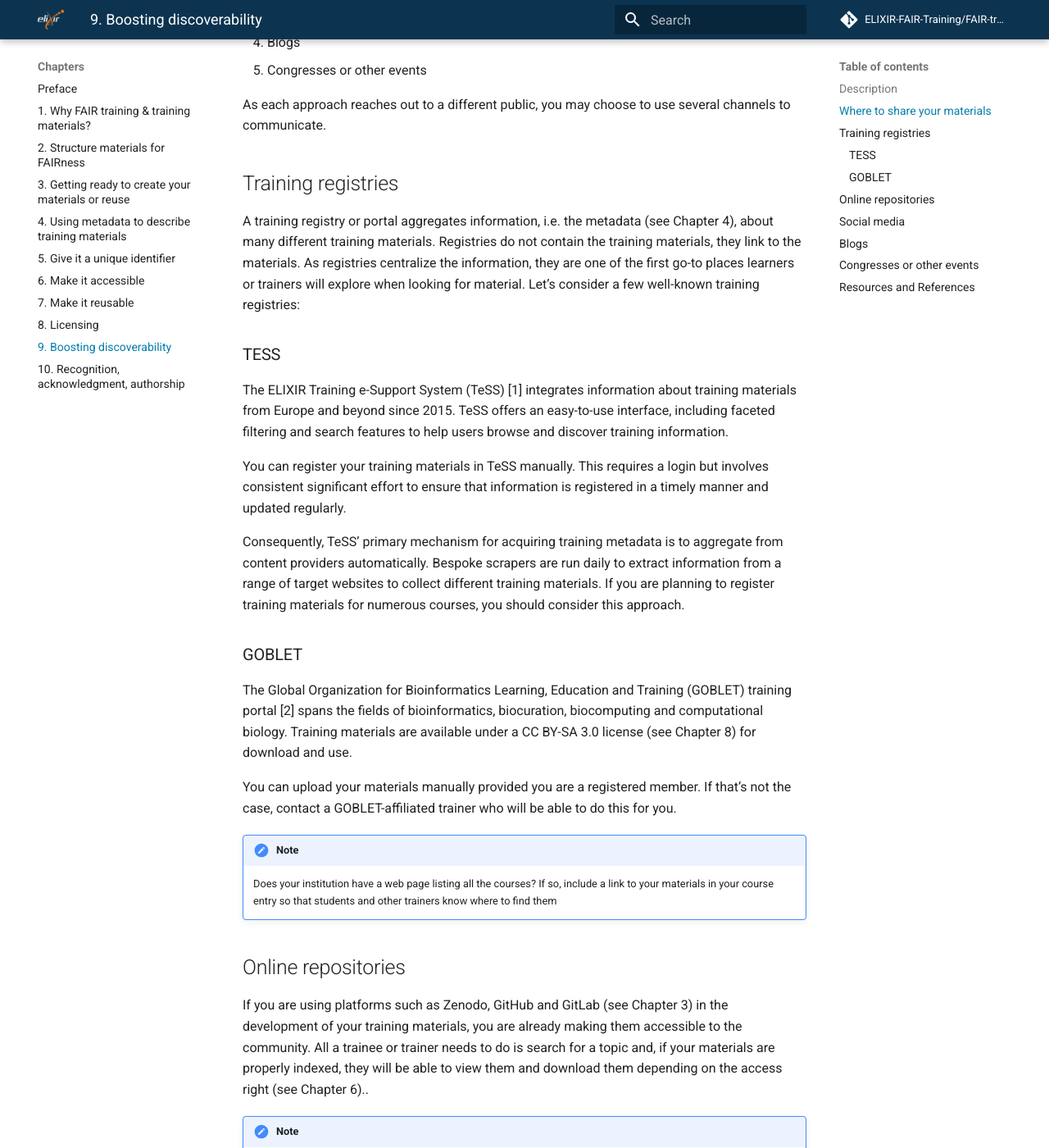
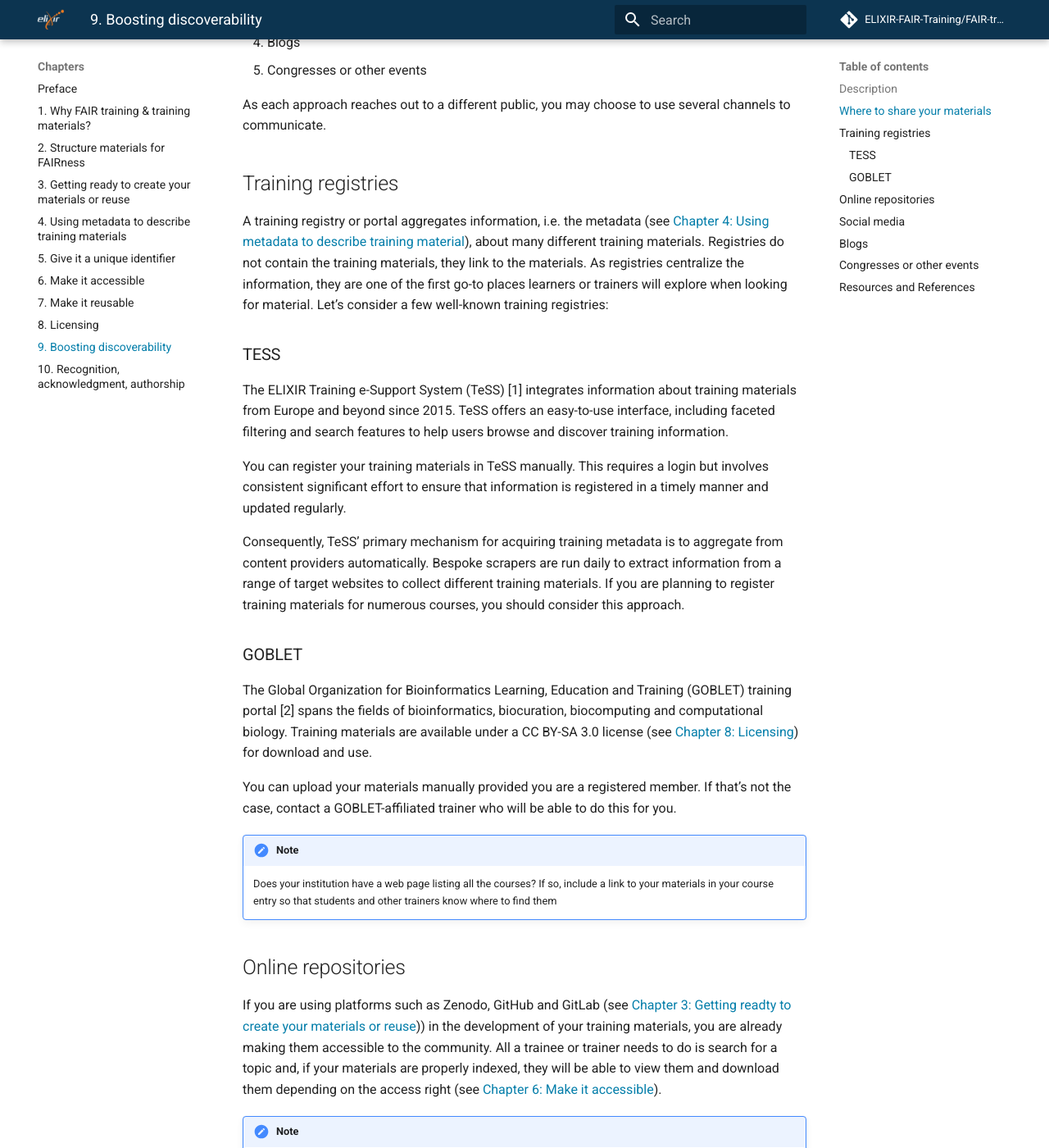
Before and after one commit to elixir-europe-training/ELIXIR-TrP-FAIR-training-handbook, an MkDocs documentation site: the page built from docs/chapters/chapter_09.md, in a window 1280 px wide and 1400 px high, scrolled down 945 px. Shown: the whole window at 82% size. Built offline with MkDocs 1.6.1 and Material for MkDocs 9.7.7, drawn with Linux system fonts in a browser that asks for light colours; comment, search, counter and statistics services are not loaded.

Commit message:
Update chapter_09.md

```diff
--- a/docs/chapters/chapter_09.md
+++ b/docs/chapters/chapter_09.md
@@ -36,7 +36,7 @@
 
 ## Training registries
 
-A training registry or portal aggregates information, i.e. the metadata (see Chapter 4), about many different training materials. Registries do not contain the training materials, they link to the materials.  As registries centralize the information, they are one of the first go-to places learners or trainers will explore when looking for material. Let’s consider a few well-known training registries:
+A training registry or portal aggregates information, i.e. the metadata (see [Chapter 4: Using metadata to describe training material](chapter_04.md)), about many different training materials. Registries do not contain the training materials, they link to the materials.  As registries centralize the information, they are one of the first go-to places learners or trainers will explore when looking for material. Let’s consider a few well-known training registries:
 
 ### TESS
 
@@ -48,7 +48,7 @@
 
 ### GOBLET
 
-The Global Organization for Bioinformatics Learning, Education and Training (GOBLET) training portal [2] spans the fields of bioinformatics, biocuration, biocomputing and computational biology. Training materials are available under a CC BY-SA 3.0 license (see Chapter 8) for download and use.
+The Global Organization for Bioinformatics Learning, Education and Training (GOBLET) training portal [2] spans the fields of bioinformatics, biocuration, biocomputing and computational biology. Training materials are available under a CC BY-SA 3.0 license (see [Chapter 8: Licensing](chapter_08.md)) for download and use.
 
 You can upload your materials manually provided you are a registered member. If that’s not the case, contact a GOBLET-affiliated trainer who will be able to do this for you.
 
@@ -57,7 +57,7 @@
 
 ## Online repositories
 
-If you are using platforms such as Zenodo, GitHub and GitLab (see Chapter 3) in the development of your training materials, you are already making them accessible to the community. All a trainee or trainer needs to do is search for a topic and, if your materials are properly indexed, they will be able to view them and download them depending on the access right (see Chapter 6)..
+If you are using platforms such as Zenodo, GitHub and GitLab (see [Chapter 3: Getting readty to create your materials or reuse](chapter_03.md))) in the development of your training materials, you are already making them accessible to the community. All a trainee or trainer needs to do is search for a topic and, if your materials are properly indexed, they will be able to view them and download them depending on the access right (see [Chapter 6: Make it accessible](chapter_06.md)).
 
 !!! note
      A training repository (or repo) is a central location in which training materials are stored and managed. Online repositories are thus used to deposit your training materials and share them with the community.
```
